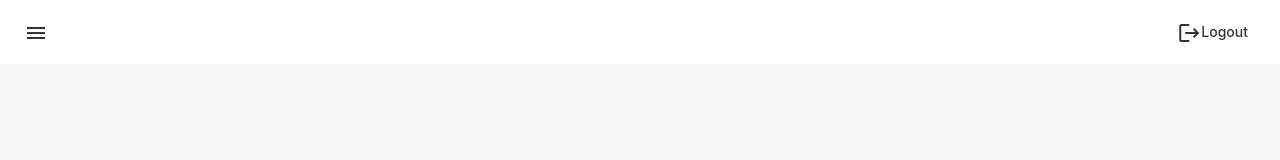
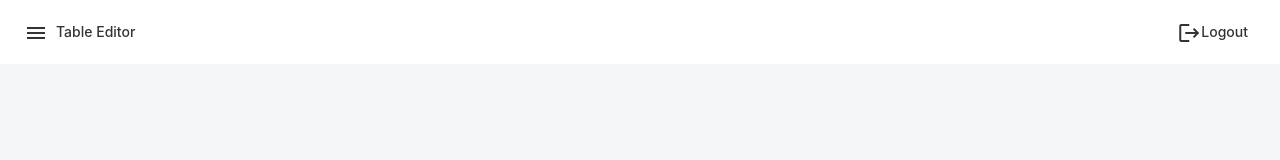
Before and after one commit to prograTammz/table-editor, an Angular app: page /app in a window 1280 px wide. Shown: the top 160 px of the page. Built offline with nearby package versions, Linux system fonts and the light colour scheme.

Commit message:
Added navigation toolbar title

```diff
--- a/src/app/navigation/navigation.component.html
+++ b/src/app/navigation/navigation.component.html
@@ -7,6 +7,7 @@
             (click)="sideNav.toggle()">
             <mat-icon>menu</mat-icon>
           </button>
+          <span>Table Editor</span>
         </div>
 
         <!-- Notification button -->
```
